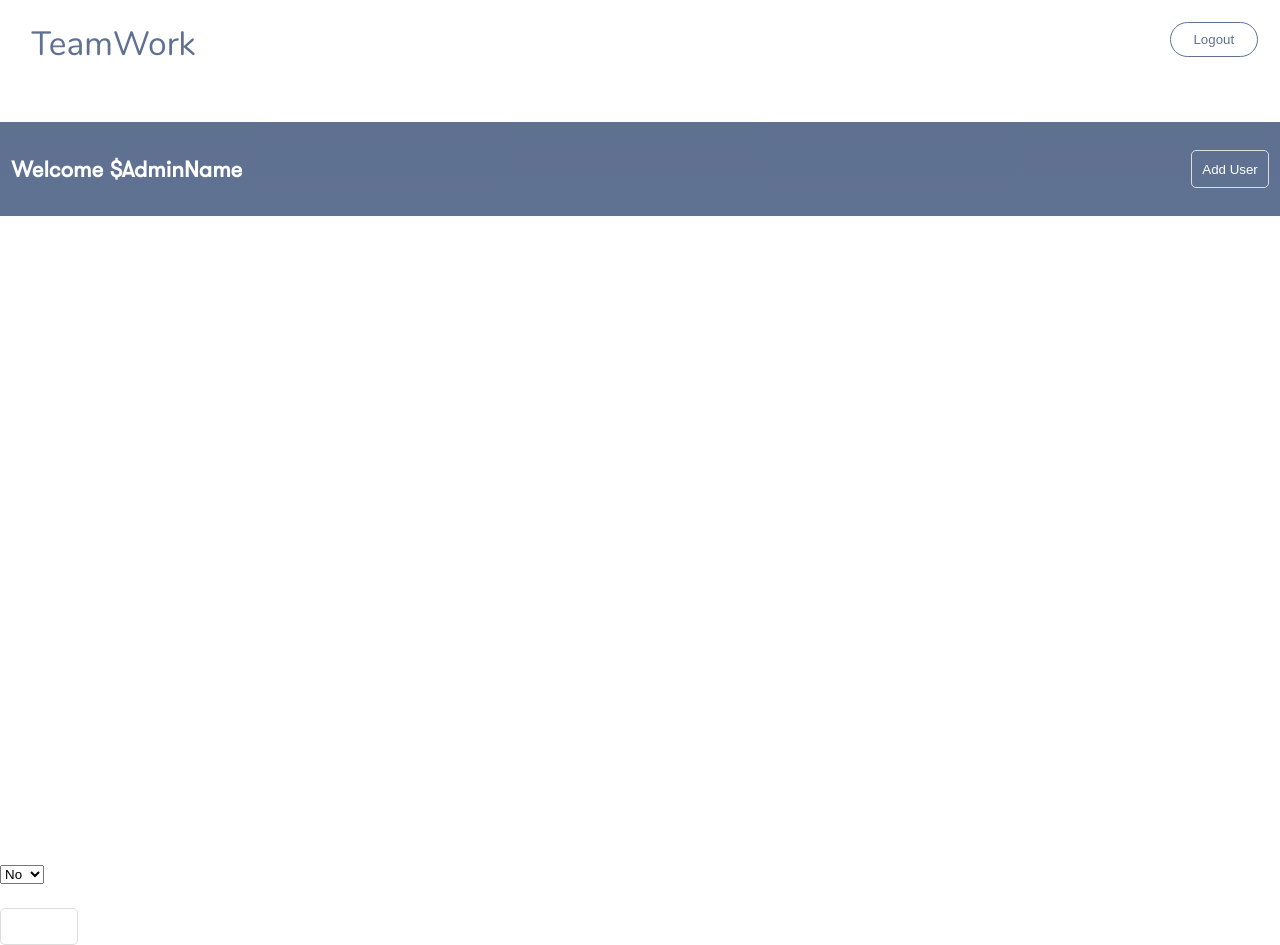
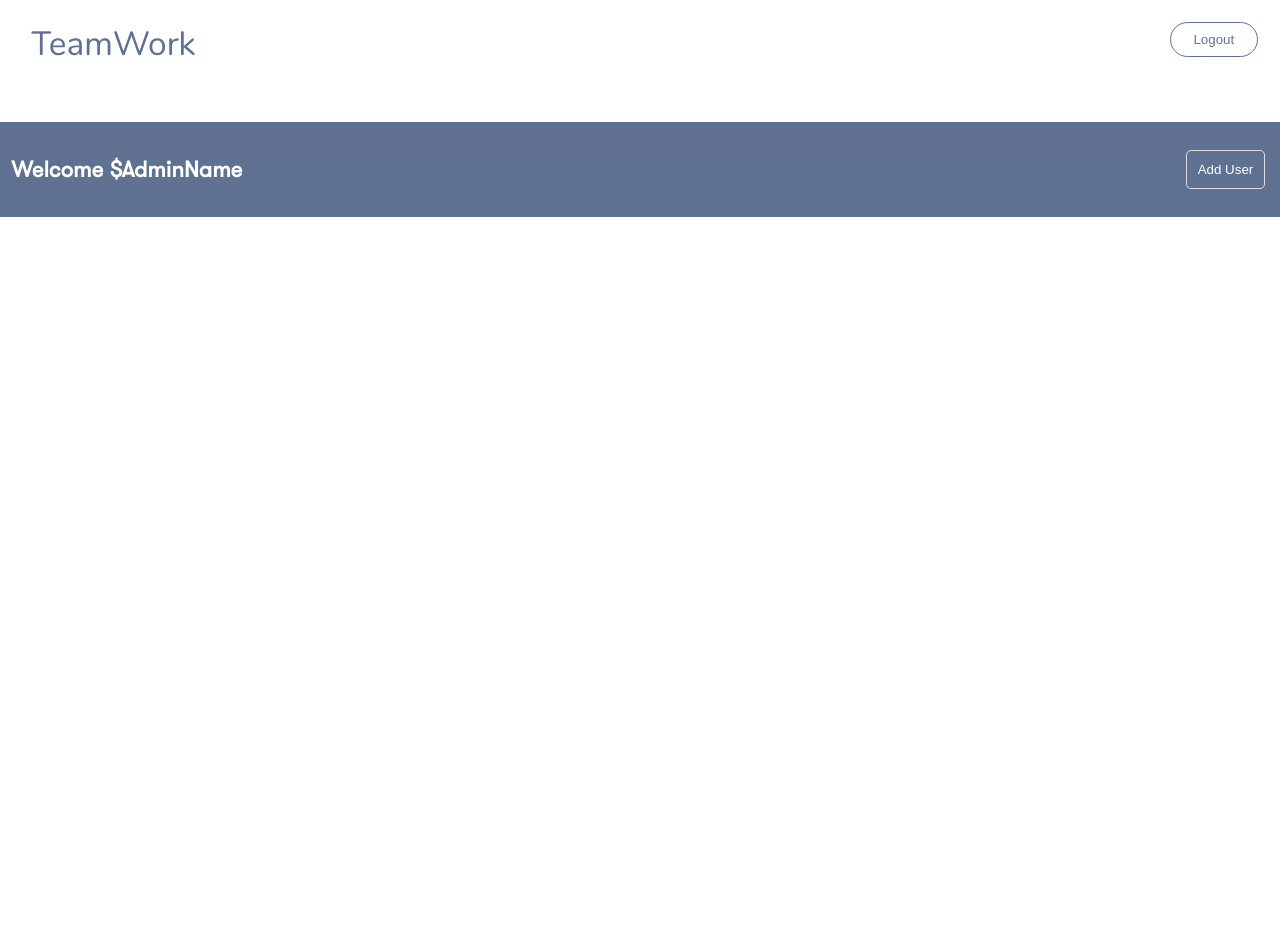
Before and after one commit to sink-opuba/teamwork, a React (Create React App) app: page /admin in a window 1280 px wide. After the commit the page ends 800 px from the top, so only its background shows below. Built offline with nearby package versions, Linux system fonts and the light colour scheme.

Commit message:
tweak admin dashboard

```diff
--- a/src/components/CreateUserForm.css
+++ b/src/components/CreateUserForm.css
@@ -0,0 +1,26 @@
+.create-user-container {
+  background-color: #5f7192;
+}
+
+.create-user-form {
+  width: 60%;
+  margin: 0 auto;
+  padding: 2rem;
+  font-size: 1.5rem;
+}
+@media (max-width: 600px) {
+    .create-user-form {
+        width: 90%;
+    }
+}
+
+.create-user-button {
+  font-size: inherit;
+  margin-top: 1rem;
+}
+
+.btn-white:hover {
+  background: #fff;
+  color: #5f7192;
+  border: 1px solid #5f7192;
+}
--- a/src/components/CreateUserForm.js
+++ b/src/components/CreateUserForm.js
@@ -4,14 +4,15 @@ import "./CreateUserForm.css";
 const createUserForm = () => {
   return (
     <div className="create-user-container">
-      <form>
+      <form className="create-user-form">
         <div className="form-group">
           <label for="firstname">Firstname</label>
-          <input type="text" id="firstname" className="form-input" required />
+          <input value="Sink" type="text" id="firstname" className="form-input" required />
         </div>
         <div className="form-group">
           <label for="lastname">Lastname</label>
           <input
+
             type="lastname"
             id="lastname"
             className="form-input"
@@ -40,14 +41,25 @@ const createUserForm = () => {
         </div>
         <div className="form-group">
           <label for="isadmin">Admin</label>
-          <select id="isadmin">
+          <select id="isadmin" className="form-input">
             <option value="false" selected>
               No
             </option>
             <option value="true">Yes</option>
           </select>
         </div>
-        <button type="submit">Add User</button>
+        <div className="form-group">
+          <label for="gender">Gender</label>
+          <select id="gender" className="form-input">
+            <option value="Female" selected>
+              Female
+            </option>
+            <option value="Male">Male</option>
+          </select>
+        </div>
+        <button className="create-user-button btn-white" type="submit">
+          Submit
+        </button>
       </form>
     </div>
   );
--- a/src/index.css
+++ b/src/index.css
@@ -74,7 +74,7 @@ html {
 }
 
 button {
-  padding: 10px;
+  padding: 1rem;
   border-radius: 5px;
   color: #ffffff;
   border: 1px solid #dddddd;
--- a/src/pages/admin/admin.css
+++ b/src/pages/admin/admin.css
@@ -3,7 +3,7 @@
   justify-content: space-between;
   background: linear-gradient(rgba(55, 77, 118, 0.8), rgba(56, 78, 119, 0.8));
   margin: 3rem 0 2rem 0;
-  padding: 2.5rem 1rem 2.5rem 1rem;
+  padding: 2.5rem 1.3rem 2.5rem 1rem;
 }
 
 .admin-container h2 {
--- a/src/pages/admin/admin.js
+++ b/src/pages/admin/admin.js
@@ -1,18 +1,22 @@
-import React from "react";
+import React, { useState } from "react";
 import "./admin.css";
 import Nav from "../../components/Nav";
-import CreateUserForm from "../../components/CreateUserForm"
+import CreateUserForm from "../../components/CreateUserForm";
 
 const Admin = () => {
+  const [showForm, setShowForm] = useState(false);
   return (
     <>
       <Nav isLoggedIn={true} bgText="bg-text" />
       <div className="admin-container">
         <h2>Welcome ${"AdminName"}</h2>
-        <button>Add User</button>
+        {!showForm && (
+          <button className="btn-white" onClick={() => setShowForm(true)}>
+            Add User
+          </button>
+        )}
       </div>
-
-      <CreateUserForm />
+      {showForm && <CreateUserForm />}
     </>
   );
 };
```
